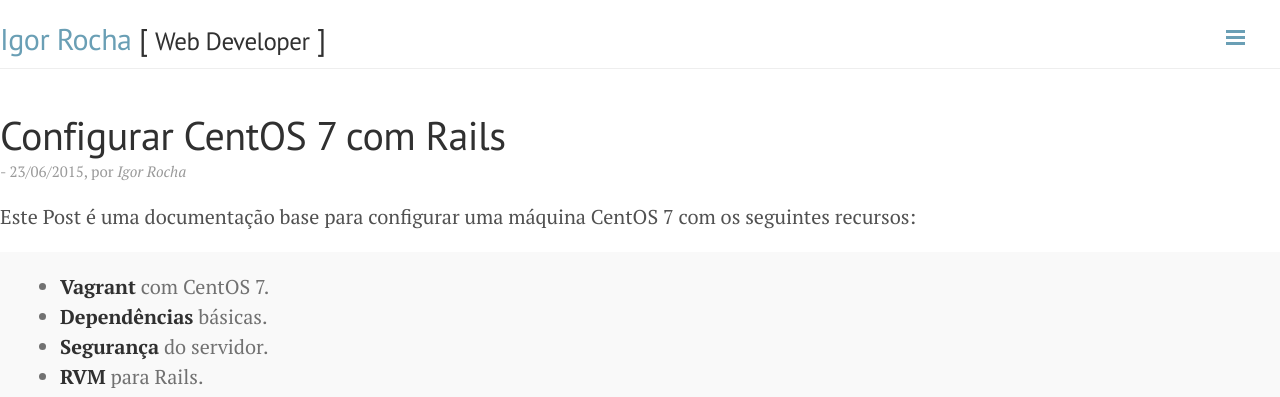
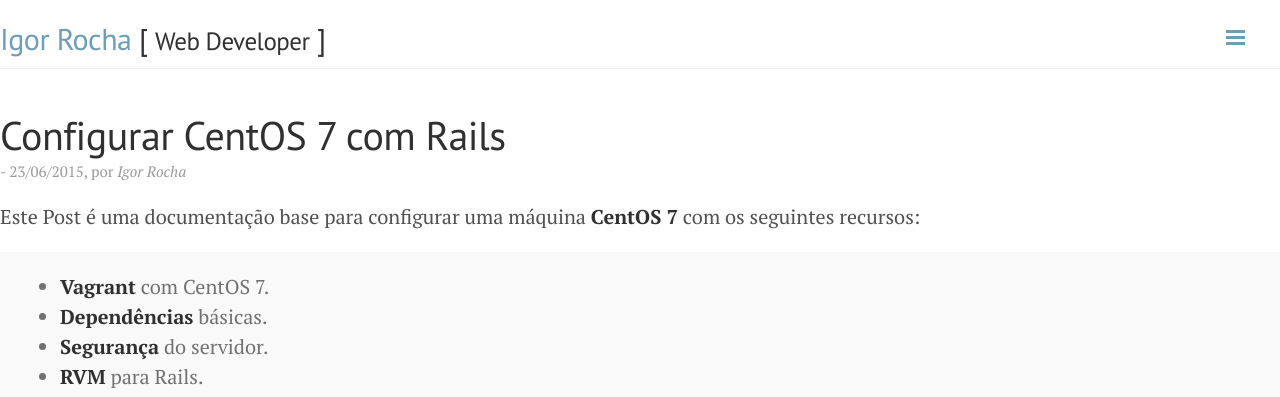
Before and after one commit to igortice/igortice.github.io, a Jekyll site: the page built from src/_drafts/configurar-centos-7-rails.md, in a window 1280 px wide and 1400 px high. Shown: the top 397 px of the window. Built offline with Jekyll 4.4.1, drawn with Linux system fonts in a browser that asks for light colours; Markdown is read by kramdown in place of the engine named in the settings; some of the changed text lies outside the part shown.

Commit message:
melhorais configurar centos7

```diff
--- a/src/_drafts/configurar-centos-7-rails.md
+++ b/src/_drafts/configurar-centos-7-rails.md
@@ -10,7 +10,7 @@
 keywords: ''
 ---
 
-Este Post é uma documentação base para configurar uma máquina CentOS 7 com os seguintes recursos:
+Este Post é uma documentação base para configurar uma máquina **CentOS 7** com os seguintes recursos:
 
 <div class='message'>
   <ul class='disc'>
@@ -29,7 +29,7 @@
 
 <dl class='accordion' data-accordion>
   <dd class='accordion-navigation'>
-    <a href='#panel1'>Vagrant</a>
+    <a href='#panel1'><span class='label'>Vagrant</span></a>
     <div id='panel1' class='content'>
       <ul class='square'>
         <li><kbd>download <a href='http://www.vagrantbox.es/' target='_blank'>CentOS 7</a></kbd></li>
@@ -54,7 +54,7 @@
     </div>
   </dd>
   <dd class='accordion-navigation'>
-    <a href='#panel2'>CentOS 7 - Extras</a>
+    <a href='#panel2'><span class='label'>CentOS 7 - Extras</span></a>
     <div id='panel2' class='content'>
       <ul class='square'>
         <li><kbd><a href='http://www.server-world.info/en/note?os=CentOS_7&p=openstack_kilo&f=1' target='_blank'>wiki</a></kbd></li>
@@ -158,7 +157,7 @@
     </div>
   </dd>
   <dd class='accordion-navigation'>
-    <a href='#panel3'>CentOS 7 - Time Zone</a>
+    <a href='#panel3'><span class='label'>CentOS 7 - Time Zone</span></a>
     <div id='panel3' class='content'>
       <ul class='square'>
         <li><kbd>timedatectl list-timezones | grep For</kbd></li>
@@ -168,7 +167,7 @@
     </div>
   </dd>
   <dd class='accordion-navigation'>
-    <a href='#panel4'>CentOS 7 - Language</a>
+    <a href='#panel4'><span class='label'>CentOS 7 - Language</span></a>
     <div id='panel4' class='content'>
       <ul class='square'>
         <li><kbd>localectl</kbd></li>
@@ -178,7 +177,7 @@
     </div>
   </dd>
   <dd class='accordion-navigation'>
-    <a href='#panel5'>CentOS 7 - Keymap</a>
+    <a href='#panel5'><span class='label'>CentOS 7 - Keymap</span></a>
     <div id='panel5' class='content'>
       <ul class='square'>
         <li><kbd>localectl</kbd></li>
@@ -188,7 +187,7 @@
     </div>
   </dd>
   <dd class='accordion-navigation'>
-    <a href='#panel6'>Roles Groups</a>
+    <a href='#panel6'><span class='label'>Roles Groups</span></a>
     <div id='panel6' class='content'>
       <ul class='square'>
         <li>
@@ -217,7 +216,7 @@
     </div>
   </dd>
   <dd class='accordion-navigation'>
-    <a href='#panel7'>New User</a>
+    <a href='#panel7'><span class='label'>New User</span></a>
     <div id='panel7' class='content'>
       <ul class='square'>
         <li><kbd>sudo su -</kbd></li>
@@ -237,7 +236,7 @@
     </div>
   </dd>
   <dd class='accordion-navigation'>
-    <a href='#panel8'>Group User</a>
+    <a href='#panel8'><span class='label'>Group User</span></a>
     <div id='panel8' class='content'>
       <ul class='square'>
         <li><kbd>sudo su -</kbd></li>
@@ -259,7 +258,7 @@
     </div>
   </dd>
   <dd class='accordion-navigation'>
-    <a href='#panel9'>Configure SSH</a>
+    <a href='#panel9'><span class='label'>Configure SSH</span></a>
     <div id='panel9' class='content'>
       <ul class='square'>
         <li><kbd>sudo su -</kbd></li>
@@ -277,12 +276,15 @@
     </div>
   </dd>
   <dd class='accordion-navigation'>
-    <a href='#panel10'>Keys Authentication</a>
+    <a href='#panel10'><span class='label'>Keys Authentication</span></a>
     <div id='panel10' class='content'>
       <ul class='square'>
         <li><kbd>sudo su - user #servidor</h6></li>
         <li><kbd>ssh-keygen -t rsa -C "$USER@$GROUPS" #servidor</kbd></li>
-        <li><kbd>scp ~/.ssh/id_rsa.pub user@ip:/home/user/ #cliente</kbd></li>
+        <li>
+          <kbd>scp ~/.ssh/id_rsa.pub user@ip:/home/user/ #cliente</kbd><br/>
+          <kbd>> ssh-keygen -R hostname #if client problem host</kbd>
+        </li>
         <li><kbd>cat id_rsa.pub >> ~/.ssh/authorized_keys #servidor</kbd></li>
         <li><kbd>chmod 600 ~/.ssh/authorized_keys #servidor</kbd></li>
         <li>
@@ -302,7 +304,7 @@
     </div>
   </dd>
   <dd class='accordion-navigation'>
-    <a href='#panel11'>Git</a>
+    <a href='#panel11'><span class='label'>Git</span></a>
     <div id='panel11' class='content'>
       <ul class='square'>
         <li><kbd>sudo yum install - y git</kbd></li>
@@ -310,7 +312,7 @@
     </div>
   </dd>
   <dd class='accordion-navigation'>
-    <a href='#panel12'>Services</a>
+    <a href='#panel12'><span class='label'>Services</span></a>
     <div id='panel12' class='content'>
       <ul class='square'>
         <li><kbd>systemctl -t service</kbd></li>
@@ -321,7 +323,7 @@
     </div>
   </dd>
   <dd class='accordion-navigation'>
-    <a href='#panel13'>Nginx</a>
+    <a href='#panel13'><span class='label'>Nginx<span></a>
     <div id='panel13' class='content'>
       <ul class='square'>
         <li>
@@ -345,7 +347,7 @@
     </div>
   </dd>
   <dd class='accordion-navigation'>
-    <a href='#panel14'>Firewall</a>
+    <a href='#panel14'><span class='label'>Firewall<span></a>
     <div id='panel14' class='content'>
       <ul class='square'>
         <li><kbd>sudo systemctl (enable|disable|status|stop|start) firewalld</kbd></li>
@@ -357,7 +359,7 @@
     </div>
   </dd>
   <dd class='accordion-navigation'>
-    <a href='#panel15'>SELinux</a>
+    <a href='#panel15'><span class='label'>SELinux</span></a>
     <div id='panel15' class='content'>
       <ul class='square'>
         <li>
@@ -376,7 +378,7 @@
     </div>
   </dd>
   <dd class='accordion-navigation'>
-    <a href='#panel16'>Memcached</a>
+    <a href='#panel16'><span class='label'>Memcached</span></a>
     <div id='panel16' class='content'>
       <ul class='square'>
         <li><kbd>sudo yum install -y memcached</kbd></li>
@@ -389,7 +391,7 @@
     </div>
   </dd>
   <dd class='accordion-navigation'>
-    <a href='#panel17'>Node JS</a>
+    <a href='#panel17'><span class='label'>Node JS</span></a>
     <div id='panel17' class='content'>
       <ul class='square'>
         <li><kbd>sudo su -</kbd></li>
@@ -400,12 +402,12 @@
     </div>
   </dd>
   <dd class='accordion-navigation'>
-    <a href='#panel18'>PostgreSQL</a>
+    <a href='#panel18'><span class='label'>PostgreSQL</span></a>
     <div id='panel18' class='content'>
       <ul class='square'>
         <li><kbd>sudo su -</kbd></li>
         <li><kbd><a href='http://yum.postgresql.org/repopackages.php' target='_blank' >repositório</a></kbd></li>
-        <li><kbd>rmp -iUvh [versão repositório]</kbd></li>
+        <li><kbd>rpm -iUvh [versão repositório]</kbd></li>
         <li><kbd>yum -y update</kbd></li>
         <li><kbd>yum install -y postgresql94-server.x86_64 postgresql94-libs.x86_64 postgresql94-contrib.x86_64 postgresql94-devel.x86_64</kbd></li>
         <li><kbd>systemctl enable postgresql-9.4</kbd></li>
@@ -442,7 +444,7 @@
     </div>
   </dd>
   <dd class='accordion-navigation'>
-    <a href='#panel19'>RVM, Ruby 2.X</a>
+    <a href='#panel19'><span class='label'>RVM, Ruby 2.X</span></a>
     <div id='panel19' class='content'>
       <ul class='square'>
         <li>
--- a/src/assets/javascript/angular-gravatar.js
+++ b/src/assets/javascript/angular-gravatar.js
@@ -1 +1 @@
-/home/igor/Desenvolvimento/Projetos/Web/igortice.github.io/src/_bower_components/angular-gravatar/build/angular-gravatar.js
+/Users/igortice/Desenvolvimento/Projetos/Web/igortice.github.io/src/_bower_components/angular-gravatar/build/angular-gravatar.js
--- a/src/assets/javascript/angular.js
+++ b/src/assets/javascript/angular.js
@@ -1 +1 @@
-/home/igor/Desenvolvimento/Projetos/Web/igortice.github.io/src/_bower_components/angular/angular.js
+/Users/igortice/Desenvolvimento/Projetos/Web/igortice.github.io/src/_bower_components/angular/angular.js
--- a/src/assets/javascript/foundation.js
+++ b/src/assets/javascript/foundation.js
@@ -1 +1 @@
-/home/igor/Desenvolvimento/Projetos/Web/igortice.github.io/src/_bower_components/foundation/js/foundation.js
+/Users/igortice/Desenvolvimento/Projetos/Web/igortice.github.io/src/_bower_components/foundation/js/foundation.js
--- a/src/assets/javascript/jquery.animsition.js
+++ b/src/assets/javascript/jquery.animsition.js
@@ -1 +1 @@
-/home/igor/Desenvolvimento/Projetos/Web/igortice.github.io/src/_bower_components/animsition/dist/js/jquery.animsition.js
+/Users/igortice/Desenvolvimento/Projetos/Web/igortice.github.io/src/_bower_components/animsition/dist/js/jquery.animsition.js
--- a/src/assets/javascript/jquery.js
+++ b/src/assets/javascript/jquery.js
@@ -1 +1 @@
-/home/igor/Desenvolvimento/Projetos/Web/igortice.github.io/src/_bower_components/jquery/dist/jquery.js
+/Users/igortice/Desenvolvimento/Projetos/Web/igortice.github.io/src/_bower_components/jquery/dist/jquery.js
--- a/src/assets/javascript/modernizr.js
+++ b/src/assets/javascript/modernizr.js
@@ -1 +1 @@
-/home/igor/Desenvolvimento/Projetos/Web/igortice.github.io/src/_bower_components/modernizr/modernizr.js
+/Users/igortice/Desenvolvimento/Projetos/Web/igortice.github.io/src/_bower_components/modernizr/modernizr.js
--- a/src/assets/stylesheets/animsition.css
+++ b/src/assets/stylesheets/animsition.css
@@ -1 +1 @@
-/home/igor/Desenvolvimento/Projetos/Web/igortice.github.io/src/_bower_components/animsition/dist/css/animsition.css
+/Users/igortice/Desenvolvimento/Projetos/Web/igortice.github.io/src/_bower_components/animsition/dist/css/animsition.css
--- a/src/assets/stylesheets/font-awesome.css
+++ b/src/assets/stylesheets/font-awesome.css
@@ -1 +1 @@
-/home/igor/Desenvolvimento/Projetos/Web/igortice.github.io/src/_bower_components/font-awesome/css/font-awesome.css
+/Users/igortice/Desenvolvimento/Projetos/Web/igortice.github.io/src/_bower_components/font-awesome/css/font-awesome.css
--- a/src/assets/stylesheets/foundation.css
+++ b/src/assets/stylesheets/foundation.css
@@ -1 +1 @@
-/home/igor/Desenvolvimento/Projetos/Web/igortice.github.io/src/_bower_components/foundation/css/foundation.css
+/Users/igortice/Desenvolvimento/Projetos/Web/igortice.github.io/src/_bower_components/foundation/css/foundation.css
--- a/src/assets/stylesheets/normalize.css
+++ b/src/assets/stylesheets/normalize.css
@@ -1 +1 @@
-/home/igor/Desenvolvimento/Projetos/Web/igortice.github.io/src/_bower_components/foundation/css/normalize.css
+/Users/igortice/Desenvolvimento/Projetos/Web/igortice.github.io/src/_bower_components/foundation/css/normalize.css
```
Also changed, not shown: other parts of src/_drafts/configurar-centos-7-rails.md (+1 -4 lines), src/assets/fonts/FontAwesome.otf, src/assets/fonts/fontawesome-webfont.ttf, src/assets/fonts/fontawesome-webfont.woff, src/assets/fonts/fontawesome-webfont.woff2, 2 other files.
